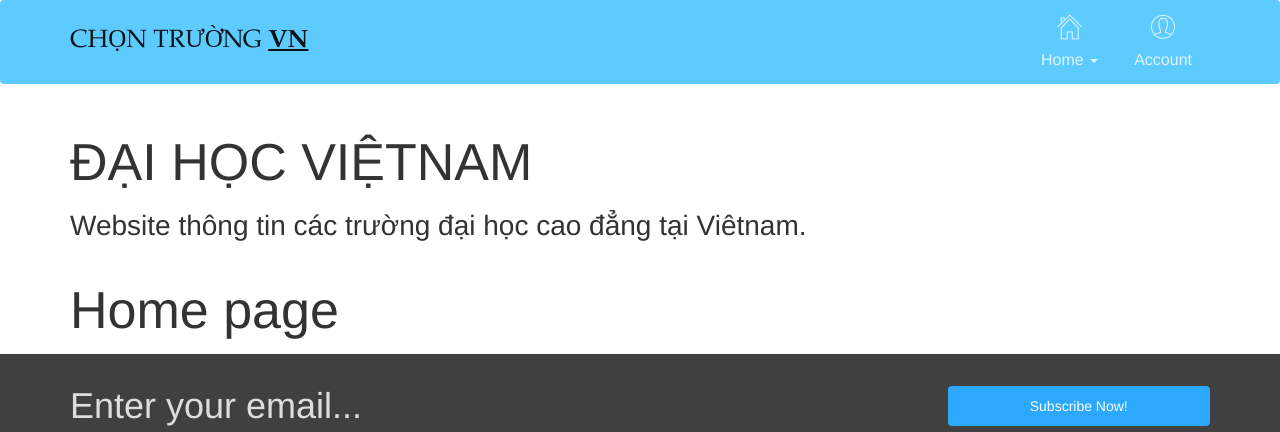
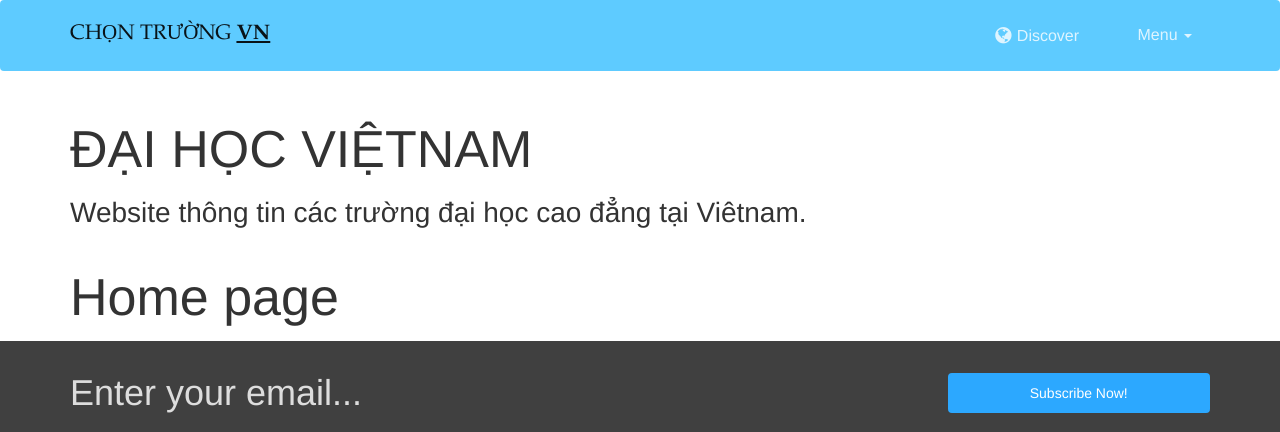
Before and after one commit to kvytechnology/daihocvn, a Rails app: page / in a window 1280 px wide. Shown: the top 432 px of the page. Run offline with Rails 7, Linux system fonts and the light colour scheme; style sheets or scripts are compiled from the project's sources.

Commit message:
Update header

```diff
--- a/app/assets/stylesheets/application.css
+++ b/app/assets/stylesheets/application.css
@@ -21,7 +21,7 @@
 
 .navbar-brand {
   font-family: 'Garamond';
-  font-size: 25px !important;
+  font-size: 21px !important;
   font-weight: lighter !important;
   color: black !important;
 }
--- a/app/views/shared/_header.html.erb
+++ b/app/views/shared/_header.html.erb
@@ -1,28 +1,28 @@
-<nav class="navbar navbar-ct-azure navbar-icons" role="navigation-demo">
+<nav class="navbar navbar-ct-azure" role="navigation-demo">
                   <div class="container">
                     <!-- Brand and toggle get grouped for better mobile display -->
                     <div class="navbar-header">
-                          <button type="button" class="navbar-toggle" data-toggle="collapse" data-target="#navigation-example-2">
+                      <button type="button" class="navbar-toggle" data-toggle="collapse" data-target="#navigation-default2">
                         <span class="sr-only">Toggle navigation</span>
                         <span class="icon-bar"></span>
                         <span class="icon-bar"></span>
                         <span class="icon-bar"></span>
                       </button>
-                          <a class="navbar-brand" href="/">
+                      <a class="navbar-brand" href="#">
                         CHỌN TRƯỜNG <span style="text-decoration: underline; font-weight: bold;">VN</span>
                       </a>
                     </div>
 
                 <!-- Collect the nav links, forms, and other content for toggling -->
-                        <div class="collapse navbar-collapse" id="navigation-example-2">
-
+                    <div class="collapse navbar-collapse" id="navigation-default2">
                       <ul class="nav navbar-nav navbar-right">
+                        <li>
+                            <a href="#"><i class="fa fa-globe"></i> Discover</a>
+                        </li>
                          <li class="dropdown">
-                                      <a href="#" class="dropdown-toggle" data-toggle="dropdown" aria-expanded="false">
-                                            <i class="pe-7s-home"></i>
-                                            <p>Home
+                              <a href="#" class="dropdown-toggle" data-toggle="dropdown">
+                                    <i class="fa fa-navicon"></i> Menu
                               <b class="caret"></b>
-                                        </p>
                               </a>
                               <ul class="dropdown-menu">
                                 <li><a href="#">Action</a></li>
@@ -34,16 +34,8 @@
                                 <li><a href="#">Separated link</a></li>
                               </ul>
                         </li>
-                                 <li>
-                                   <a href="">
-                                        <i class="pe-7s-user"></i>
-                                        <p>Account</p>
-                                    </a>
-                                </li>
-
                        </ul>
 
                     </div><!-- /.navbar-collapse -->
-
                   </div><!-- /.container-fluid -->
                 </nav>
```
Lines whose indentation alone changed are shown as unchanged.
